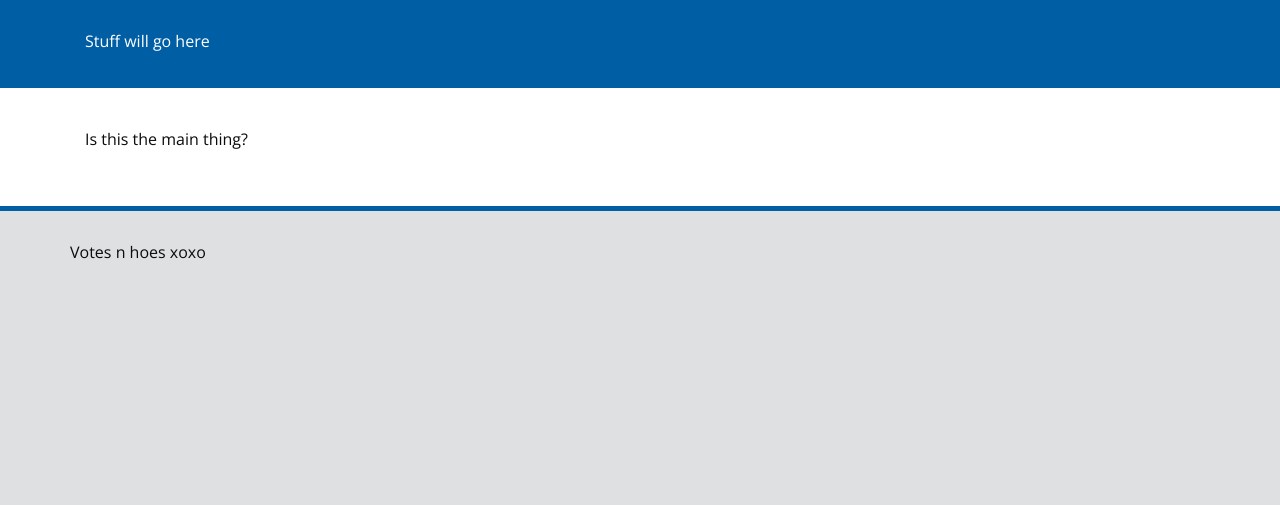
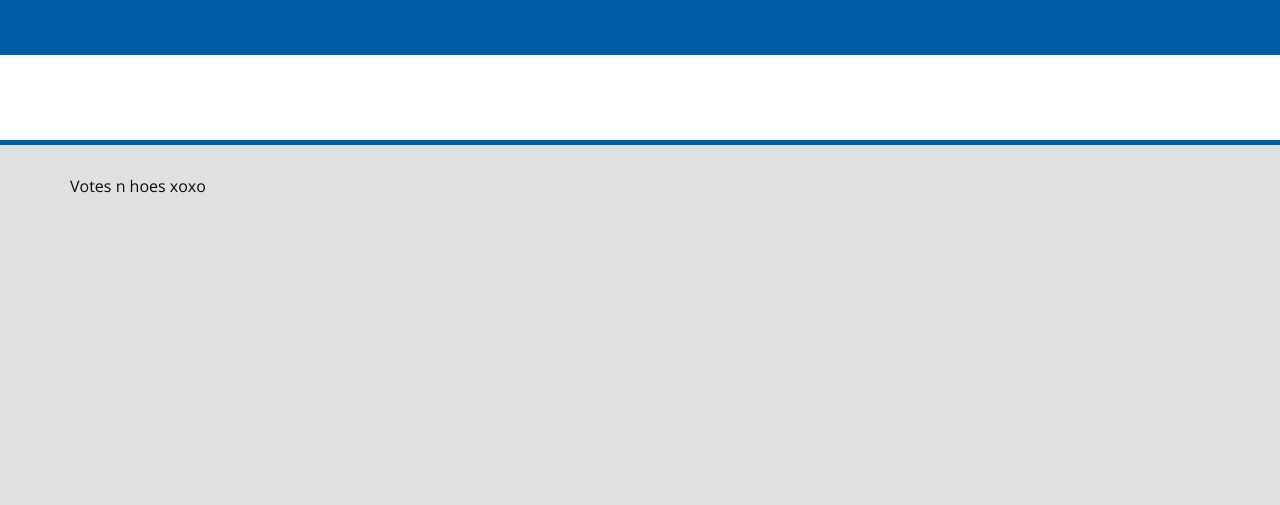
Before and after one commit to E-lection/Flask-E-lection-Base, a Flask app: page / in a window 1280 px wide. Shown: the part 77-582 px from the top of the page. Run offline with Flask 2, Linux system fonts and the light colour scheme; some libraries are stand-ins or nearby versions.

```diff
--- a/e_lection/templates/base.html
+++ b/e_lection/templates/base.html
@@ -26,7 +26,6 @@
         <div class="row">
           <div class="col-sm-12">
             <h1>{% block content %}{% endblock %}</h1>
-            <p> Stuff will go here</p>
           </div>
         </div>
       </div>
@@ -50,7 +49,6 @@
         <div class="row">
           <div class="col-sm-12">
             <h1>{% block body %}{% endblock %}</h1>
-            <p>Is this the main thing?</p>
           </div>
         </div>
       </div>
```
